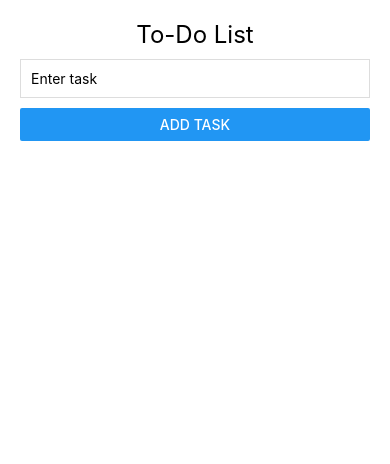
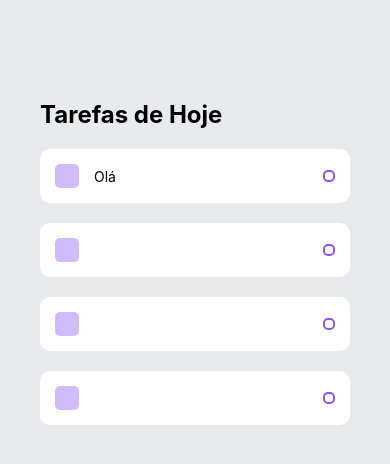
Before and after one commit to EngDann/ToDoApp-Workshop, a React Native app: screen / in a window 390 px wide. Shown: the top 464 px of the page. Built offline with nearby package versions, Linux system fonts and the light colour scheme.

Commit message:
Base do projetop concluida

```diff
--- a/App.tsx
+++ b/App.tsx
@@ -1,51 +1,20 @@
-import React, { useState } from 'react';
-import { View, Text, TextInput, Button, FlatList, StyleSheet, TouchableOpacity } from 'react-native';
-
-interface Task {
-  id: string;
-  value: string;
-}
+import React from 'react';
+import {StyleSheet, Text, View} from 'react-native';
+import Task from './components/Task';
 
 const App: React.FC = () => {
-  const [task, setTask] = useState<string>('');
-  const [tasks, setTasks] = useState<Task[]>([]);
-
-  const addTask = () => {
-    if (task.trim()) {
-      setTasks((prevTasks) => [
-        ...prevTasks,
-        { id: Math.random().toString(), value: task },
-      ]);
-      setTask('');
-    }
-  };
-
-  const removeTask = (taskId: string) => {
-    setTasks((prevTasks) => prevTasks.filter((item) => item.id !== taskId));
-  };
-
   return (
     <View style={styles.container}>
-      <Text style={styles.title}>To-Do List</Text>
-      <TextInput
-        style={styles.input}
-        placeholder="Enter task"
-        value={task}
-        onChangeText={(text) => setTask(text)}
-      />
-      <Button title="Add Task" onPress={addTask} />
-      <FlatList
-        data={tasks}
-        renderItem={({ item }) => (
-          <View style={styles.taskItem}>
-            <Text style={styles.taskText}>{item.value}</Text>
-            <TouchableOpacity onPress={() => removeTask(item.id)} style={styles.removeButton}>
-              <Text style={styles.removeButtonText}>X</Text>
-            </TouchableOpacity>
-          </View>
-        )}
-        keyExtractor={(item) => item.id}
-      />
+      {/* Tarefas de Hoje */}
+      <View style={styles.taskWrapper}>
+        <Text style={styles.sectionTitle}>Tarefas de Hoje</Text>
+        <View style={styles.items}>
+          <Task text={'Olá'}/>
+          <Task />
+          <Task />
+          <Task />
+        </View>
+      </View>
     </View>
   );
 };
@@ -54,39 +23,19 @@
   container: {
     flex: 1,
     padding: 20,
-    backgroundColor: '#fff',
+    backgroundColor: '#E8EAED',
   },
-  title: {
+  taskWrapper:{
+    paddingTop:80,
+    paddingHorizontal:20,
+  },
+  sectionTitle:{
     fontSize: 24,
-    marginBottom: 10,
-    textAlign: 'center',
+    fontWeight: 'bold',
+    color: '#000000',
   },
-  input: {
-    borderColor: '#ddd',
-    borderWidth: 1,
-    padding: 10,
-    marginBottom: 10,
-  },
-  taskItem: {
-    flexDirection: 'row',
-    justifyContent: 'space-between',
-    alignItems: 'center',
-    padding: 10,
-    marginVertical: 5,
-    borderBottomColor: '#ccc',
-    borderBottomWidth: 1,
-  },
-  taskText: {
-    fontSize: 18,
-  },
-  removeButton: {
-    backgroundColor: 'red',
-    borderRadius: 5,
-    padding: 5,
-  },
-  removeButtonText: {
-    color: '#fff',
-    fontSize: 18,
+  items:{
+    marginTop:20,
   },
 });
 
--- /dev/null
+++ b/components/Task.tsx
@@ -0,0 +1,50 @@
+import React from 'react';
+import {View, Text, StyleSheet, Touchable, TouchableOpacity} from 'react-native';
+const Task = (props) => {
+  return (
+    <View style={styles.item}>
+        <View style={styles.itemLeft}>
+            <View style={styles.square}></View>
+            <Text style={styles.itemText}>{props.text}</Text>
+        </View>
+        <View style={styles.circular}></View>
+    </View>
+  );
+};
+const styles = StyleSheet.create({
+    item: {
+    backgroundColor: '#FFF',
+    padding: 15,
+    borderRadius: 10,
+    flexDirection: 'row',
+    alignItems: 'center',
+    justifyContent: 'space-between',
+    marginBottom: 20,
+    },
+    itemLeft: {
+    flexDirection: 'row',
+    alignItems: 'center',
+    flexWrap: 'wrap'
+    },
+    square: {
+    width: 24,
+    height: 24,
+    backgroundColor: '#8d55f6',
+    opacity: 0.4,
+    borderRadius: 5,
+    marginRight: 15,
+    },
+    itemText: {
+    maxWidth: '80%',
+    color: '#000000'
+    },
+    circular: {
+    width: 12,
+    height: 12,
+    borderColor: '#8d55f6',
+    borderWidth: 2,
+    borderRadius: 5,
+    },
+});
+
+export default Task;
```
